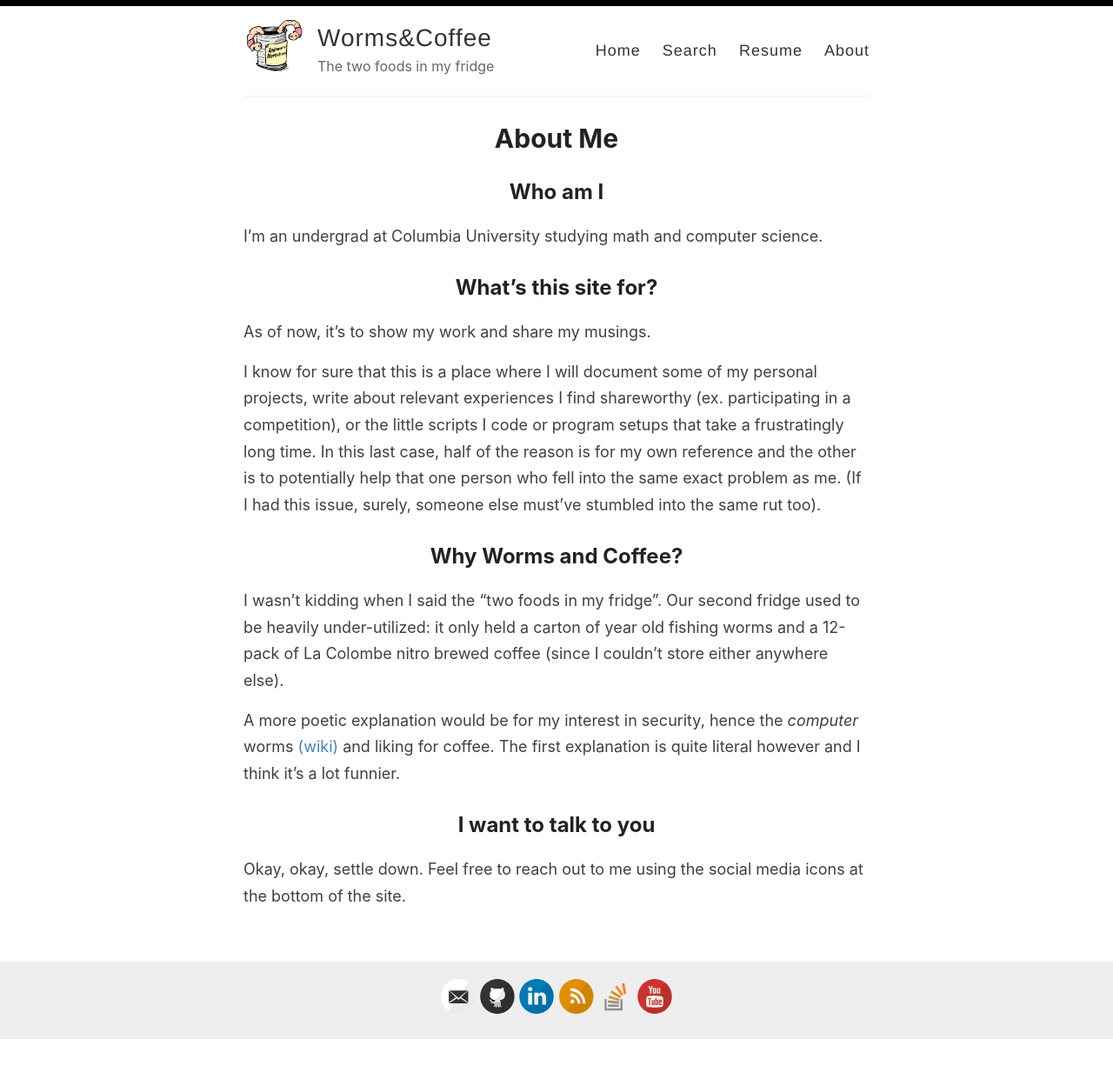
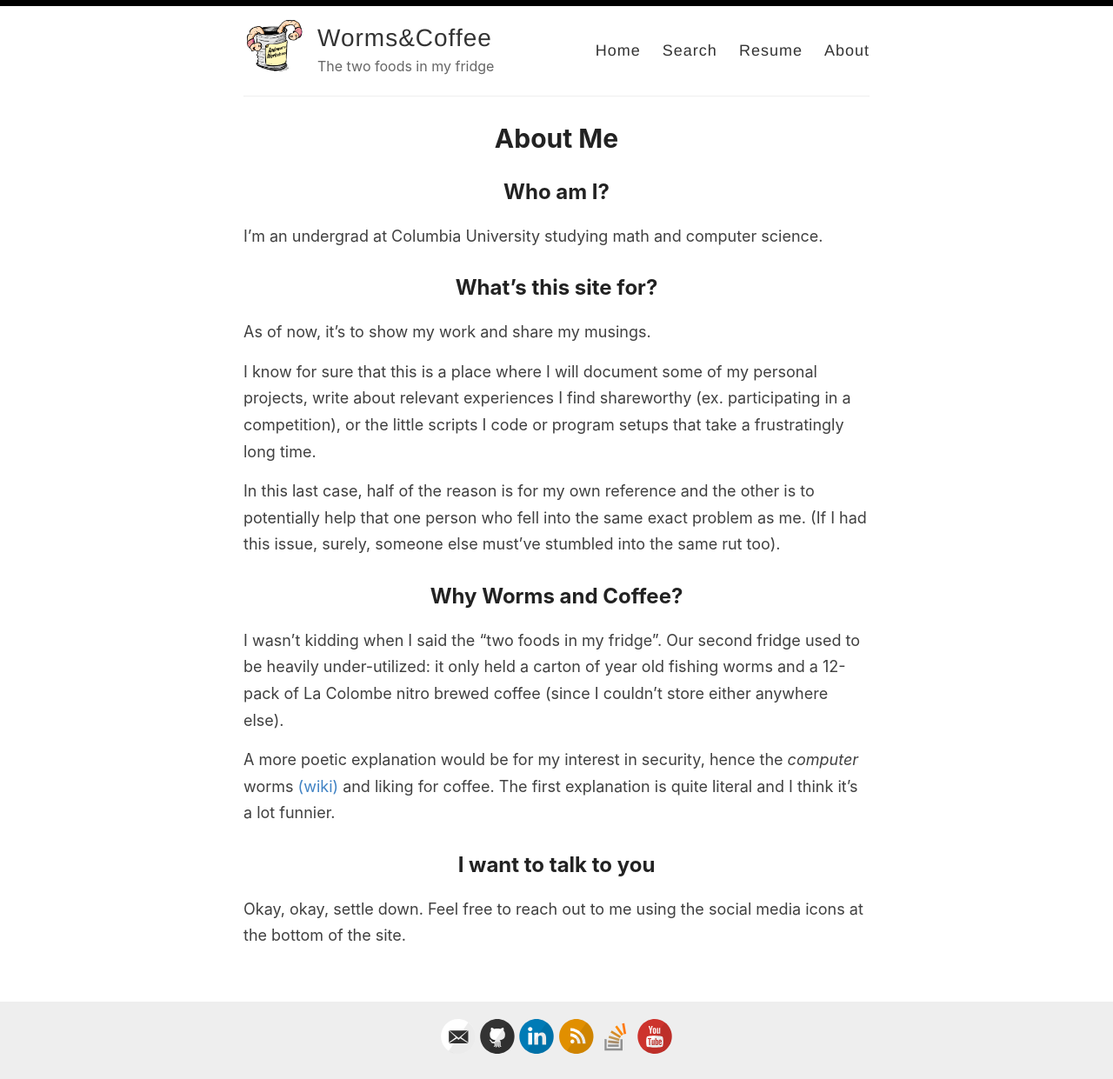
Before and after one commit to magidandrew/andrewmagid, a Jekyll site: the page built from _pages/about.md, in a window 1280 px wide. Shown: the whole page at 87% size. Built offline with Jekyll 4.4.1, drawn with Linux system fonts in a browser that asks for light colours; before the commit the page ends 1196 px from its top, so only the background shows below that.

Commit message:
about update

```diff
--- a/_pages/about.md
+++ b/_pages/about.md
@@ -3,7 +3,7 @@ layout: page
 title: About Me
 permalink: /about/
 ---
-## Who am I
+## Who am I?
 I'm an undergrad at Columbia University studying math and computer science.
 
 ## What's this site for?
@@ -11,7 +11,9 @@ As of now, it's to show my work and share my musings.
 
 I know for sure that this is a place where I will document some of my personal projects, write about relevant experiences I find shareworthy
 (ex. participating in a competition), or the little scripts I code or program setups that take a
-frustratingly long time. In this last case, half of the reason is for my own reference and the other is to
+frustratingly long time.
+
+In this last case, half of the reason is for my own reference and the other is to
 potentially help that one person who fell into the same exact problem as me.
 (If I had this issue, surely, someone else must've stumbled into the same rut too).
 
@@ -21,7 +23,7 @@ heavily under-utilized: it only held a carton of year old fishing worms and a 12
 La Colombe nitro brewed coffee (since I couldn't store either anywhere else).
 
 A more poetic explanation would be for my interest in security, hence the *computer* worms [(wiki)](https://en.wikipedia.org/wiki/Computer_worm)
-and liking for coffee. The first explanation is quite literal however and I think it's a lot funnier.
+and liking for coffee. The first explanation is quite literal and I think it's a lot funnier.
 
 ## I want to talk to you
 Okay, okay, settle down. Feel free to reach out to me using the social media icons at the bottom of the site.
```
